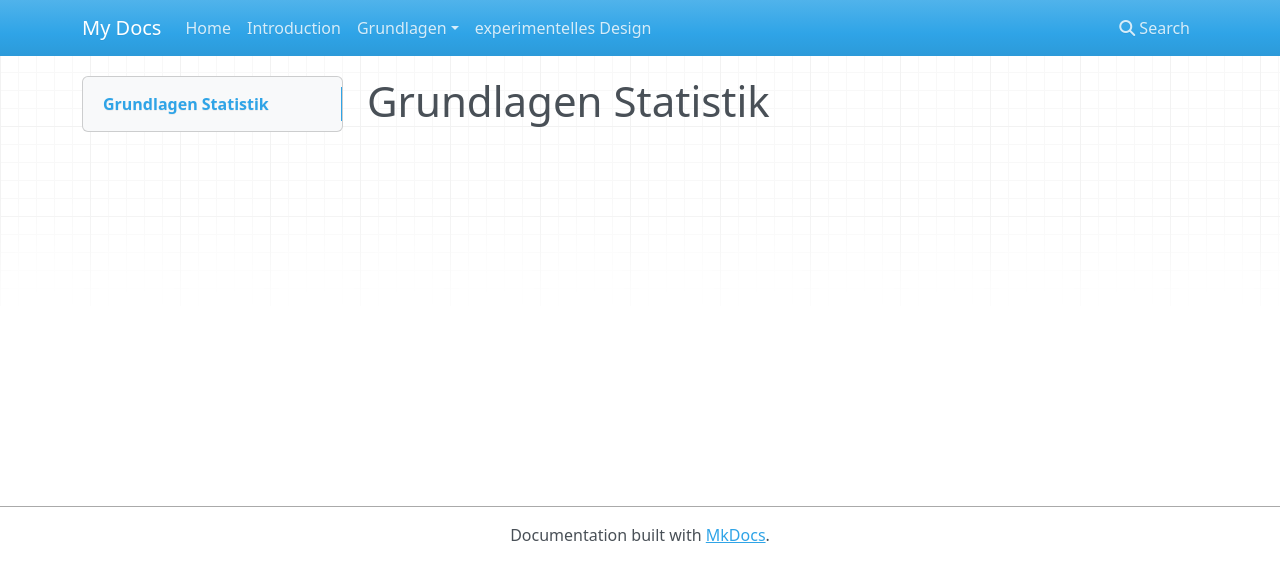
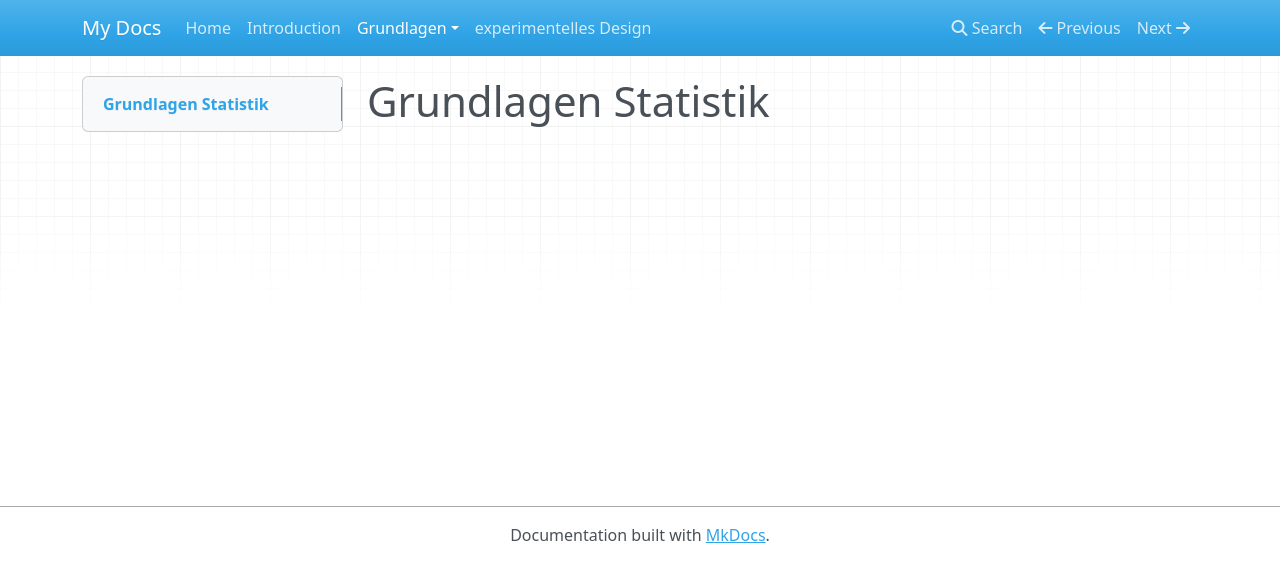
Before and after one commit to tineu24/marketingmethoden, an MkDocs documentation site: the page built from docs/Grundlagen/grundlagenstatistik.md, in a window 1280 px wide. Shown: the top 582 px of the page. Built offline with MkDocs 1.6.1, drawn with Linux system fonts in a browser that asks for light colours; nearby versions of some CDN libraries.

Commit message:
corrected spelling

```diff
--- a/mkdocs.yml
+++ b/mkdocs.yml
@@ -17,6 +17,6 @@ nav:
 - Home: willkommen.md
 - Introduction: index.md
 - Grundlagen:
-  - Statistik: grundlagen/grundlagenstatistik.md
-  - empirisches Arbeiten: grundlagen/grundlagenempirischesarbeiten.md
+  - Statistik: Grundlagen/grundlagenstatistik.md
+  - empirisches Arbeiten: Grundlagen/grundlagenempirischesarbeiten.md
 - experimentelles Design: experimentellesdesign.md
```
